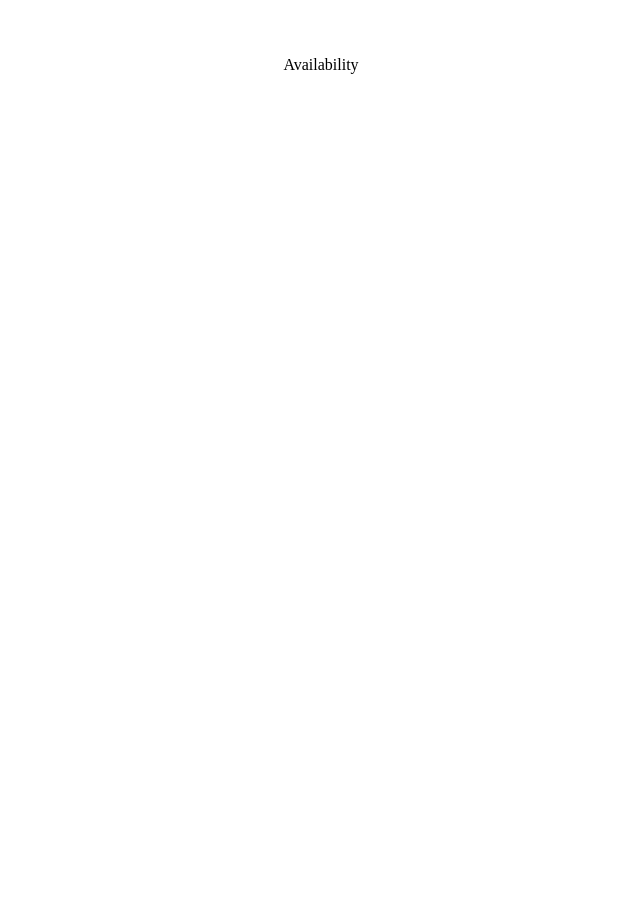
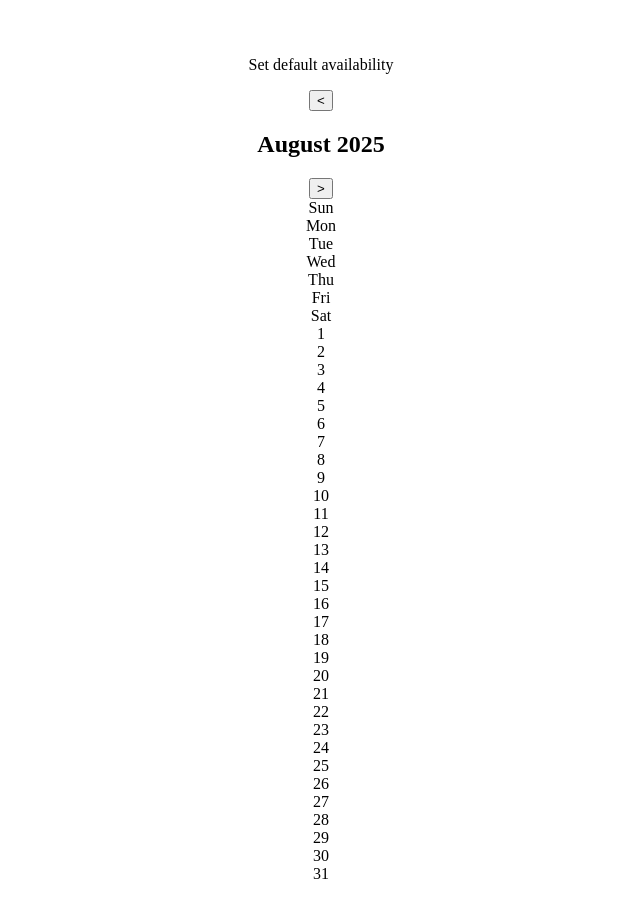
Before and after one commit to isamels/planic, a React (Vite) app in the folder client/: page /availability in a window 1280 px wide. Shown: the top 918 px of the page, without its empty margins (319-959 px from the left). Before the commit the page ends 800 px from the top, so only its background shows below. Built offline with nearby package versions, Linux system fonts and the light colour scheme; sample sign-in values are in the browser's storage; the HTML template or start-up script is replaced by a standard one.

Commit message:
feat(availability): add availability page with calendar view and hours editing

```diff
--- a/client/src/App.jsx
+++ b/client/src/App.jsx
@@ -8,6 +8,7 @@ import Signup from './pages/Signup';
 import Dashboard from './pages/Dashboard';
 import Account from './pages/Account';
 import Tasks from './pages/Tasks';
+import Availability from './pages/Availability';
 
 function App() {
   return (
@@ -23,7 +24,7 @@ function App() {
               <Route path="/" element={<Dashboard />} />
               <Route path="/account" element={<Account />} />
               <Route path="/tasks" element={<Tasks />} />
-              <Route path="/availability" element={<p>Availability</p>} />
+              <Route path="/availability" element={<Availability />} />
               <Route path="/planner" element={<p>Planner</p>} />
             </Route>
           </Routes>
--- /dev/null
+++ b/client/src/components/Calendar.jsx
@@ -0,0 +1,81 @@
+import { useState } from 'react';
+import HoursEditor from './HoursEditor';
+
+export default function Calendar() {
+  const [currentDate, setCurrentDate] = useState(new Date());
+  const [selectedDate, setSelectedDate] = useState(null);
+
+  const currentYear = currentDate.getFullYear();
+  const currentMonth = currentDate.getMonth();
+  const daysInMonth = new Date(currentYear, currentMonth + 1, 0).getDate();
+  const firstDate = new Date(currentYear, currentMonth);
+  const firstDay = firstDate.getDay();
+
+  const dates = [];
+  for (let i = 0; i < 42; i++) {
+    if (i < firstDay) {
+      dates.push({ day: "", month: "prev" });
+    } else if (i >= firstDay + daysInMonth) {
+      dates.push({ day: "", month: "next"});
+    } else {
+      dates.push({ day: i - firstDay + 1, month: "current" });
+    }
+  }
+
+  const toPrevMonth = () => {
+    if (currentMonth === 0) {
+      setCurrentDate(new Date(currentYear - 1, 11));
+    } else {
+      setCurrentDate(new Date(currentYear, currentMonth - 1));
+    }
+  };
+
+  const toNextMonth = () => {
+    if (currentMonth === 11) {
+      setCurrentDate(new Date(currentYear + 1, 0));
+    } else {
+      setCurrentDate(new Date(currentYear, currentMonth + 1));
+    }
+  };
+
+  const onTaskClick = (date) => {
+    if (date.month === 'prev') {
+      toPrevMonth();
+    } else if (date.month === 'next') {
+      toNextMonth();
+    } else {
+      setSelectedDate(new Date(currentYear, currentMonth, date.day));
+    }
+  };
+
+  return (
+    <div className="calendar">
+      <div className="header">
+        <button onClick={toPrevMonth}>&lt;</button>
+        <h2>{currentDate.toLocaleString("en-US", { month: "long"}) + " " + currentYear}</h2>
+        <button onClick={toNextMonth}>&gt;</button>
+      </div>
+      <div className="days">
+        <div>Sun</div>
+        <div>Mon</div>
+        <div>Tue</div>
+        <div>Wed</div>
+        <div>Thu</div>
+        <div>Fri</div>
+        <div>Sat</div>
+      </div>
+      <div className="grid">
+        {dates.map((date, index) => (
+          <div
+            key={index}
+            onClick={() => onTaskClick(date)}
+            style={{ cursor: "pointer" }}
+          >
+            {date.day}
+          </div>
+        ))}
+      </div>
+      {selectedDate && <HoursEditor date={selectedDate} onClose={() => setSelectedDate(null)} />}
+    </div>
+  );
+}
--- /dev/null
+++ b/client/src/components/HoursEditor.jsx
@@ -0,0 +1,38 @@
+import { useState, useEffect } from 'react';
+import { getDateHours, setDateHours } from '../api/availability';
+
+export default function HoursEditor({ date, onClose }) {
+  const [hours, setHours] = useState(0);
+
+  useEffect(() => {
+    const fetchHours = async () => {
+      const response = await getDateHours(date);
+      const { hours } = response.data;
+      setHours(hours);
+    };
+
+    fetchHours();
+  }, []);
+
+  const onChange = (e) => {
+    const {value } = e.target;
+    setHours(value);
+  };
+
+  const onSubmit = async (e) => {
+    setDateHours(date, hours);
+    alert("Hours on " + date.toDateString() + " set to " + availability);
+  };
+
+  return (
+    <div className="hours-popup">
+      <button onClick={onClose}>X</button>
+      {date.toDateString()}
+      <form onSubmit={onSubmit}>
+        <label htmlFor="hours">{hours} hour{hours == 1 ? "" : "s"}</label>
+        <input type="range" name="hours" id="hours" min="0" max="24" step="1" value={hours} onChange={onChange} />
+        <button type="submit">Save hours</button>
+      </form>
+    </div>
+  );
+}
--- /dev/null
+++ b/client/src/pages/Availability.jsx
@@ -0,0 +1,10 @@
+import Calendar from '../components/Calendar';
+
+export default function Availability() {
+  return (
+    <div>
+      <p>Set default availability</p>
+      <Calendar />
+    </div>
+  );
+}
```
